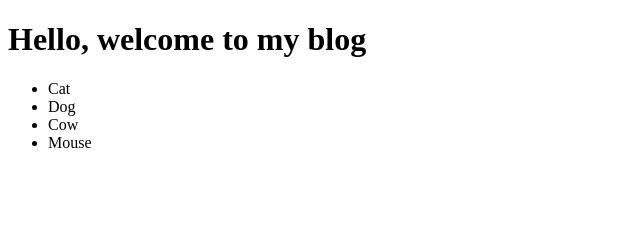
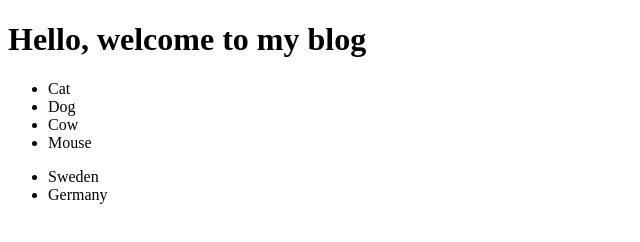
Before and after one commit to LisannDahlen/git-tutorial, a plain HTML site: page index.html in a window 1280 px wide. Shown: the whole page, without its empty margins (0-640 px from the left). Drawn offline with Linux system fonts and the light colour scheme.

Commit message:
added 2 countries

```diff
--- a/index.html
+++ b/index.html
@@ -15,5 +15,9 @@
       <li>Cow</li>
       <li>Mouse</li>
     </ul>
+    <ul>
+        <li>Sweden</li>
+        <li>Germany</li>
+    </ul>
   </body>
 </html>
```
